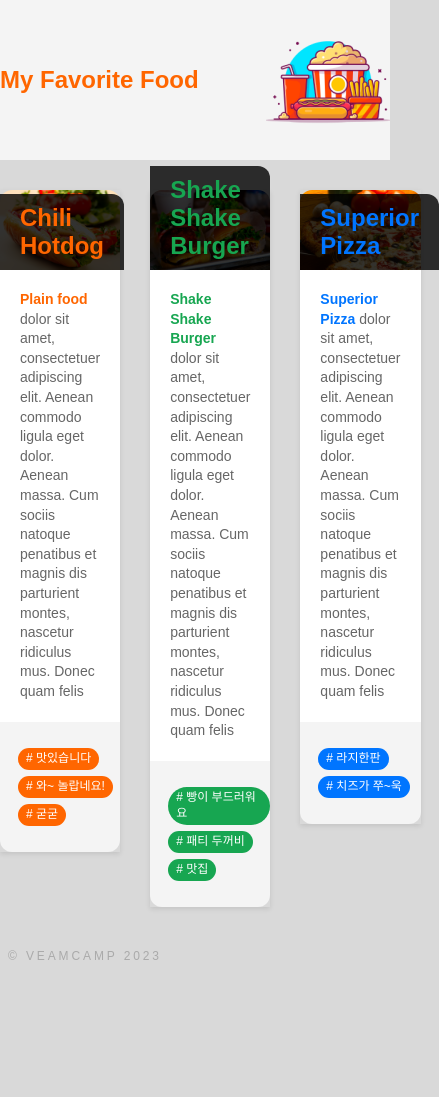
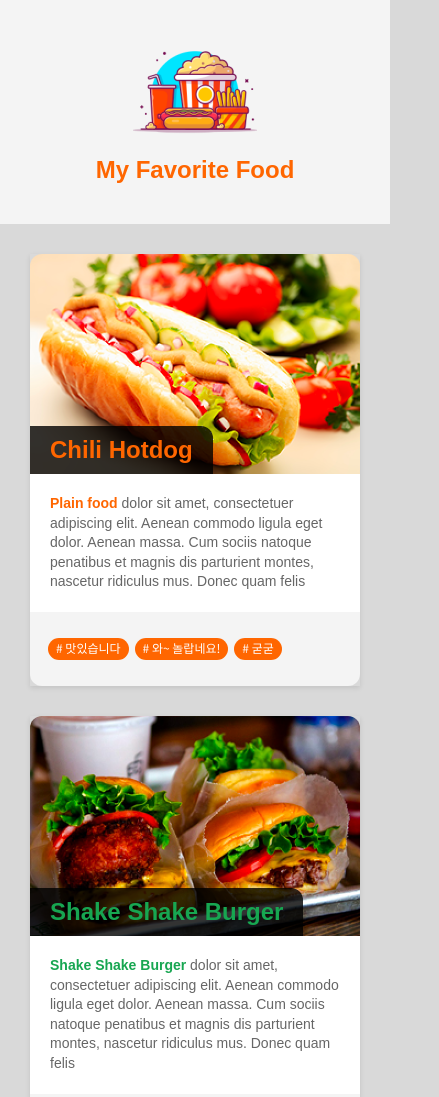
Before and after one commit to Wwththhk/favoritefood, a plain HTML site: page index.html in a window 390 px wide. Shown: the top 1097 px of the page, 439 px wide, since content can reach past the window. Before the commit the page ends 975 px from the top, so only its background shows below. Drawn offline with Linux system fonts and the light colour scheme.

Commit message:
600px 이하일 때 반응형 및 완성

```diff
--- a/style.css
+++ b/style.css
@@ -140,6 +140,8 @@ body{
   padding: 26px 0 26px 18px;
   border-bottom-left-radius: 12px;
   border-bottom-right-radius: 12px;
+  font-weight: normal;
+  font-family: "Noto Sans KR", sans-serif;
 }
 
 .card-hashtag a {
@@ -173,3 +175,30 @@ body{
   font-size: 12px;
   letter-spacing: 0.24em;
 }
+
+@media (max-width: 600px) {
+  .header-inside {
+    flex-direction: column-reverse;
+    align-items: center;
+  }
+
+  .header-inside img {
+    padding-top: 40px;
+  }
+
+  .header-title {
+    padding: 16px 0 40px 0;
+  }
+
+  .l_row {
+    flex-wrap: wrap;
+    gap: 0;
+
+  }
+
+  .l_col_mobile_12_12 {
+    width: 100%;
+    padding: 30px 30px 0 30px;
+    margin: 0;
+  }
+}
```
